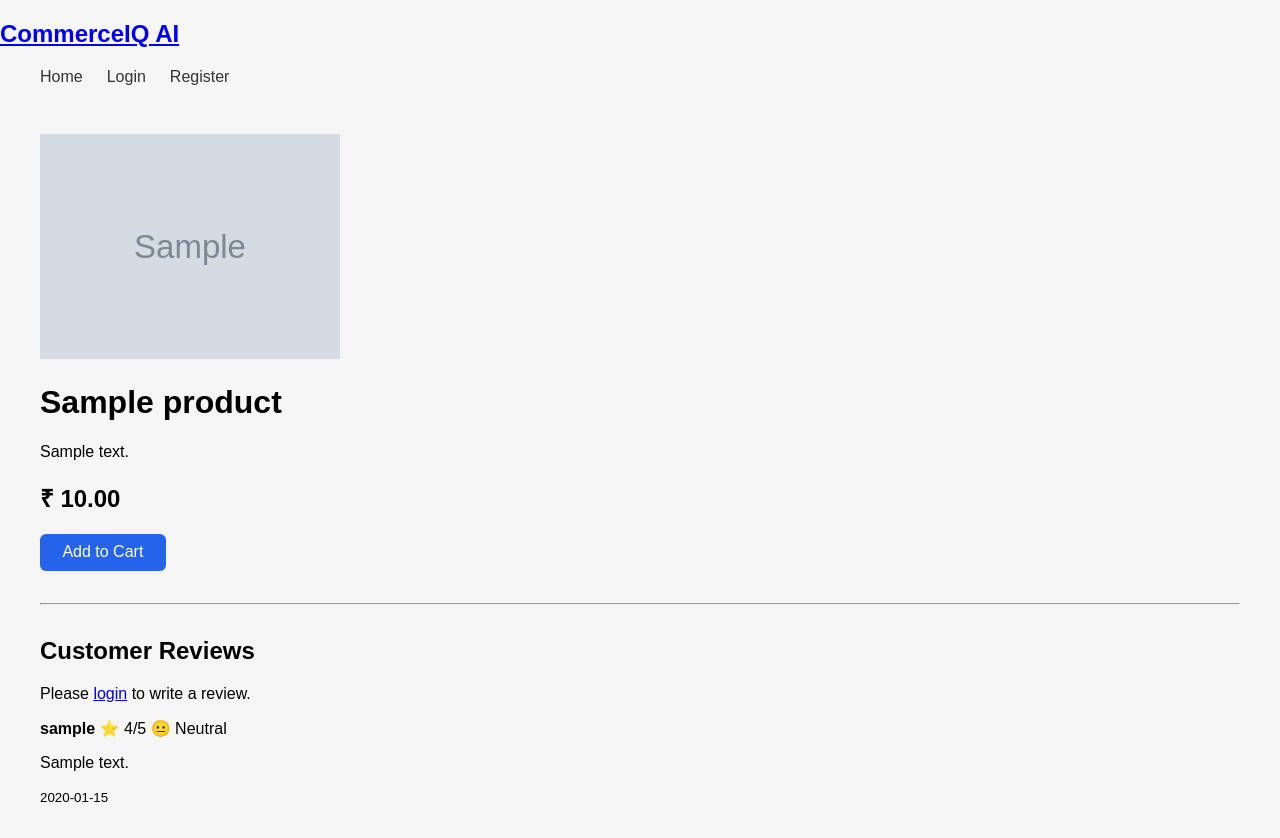
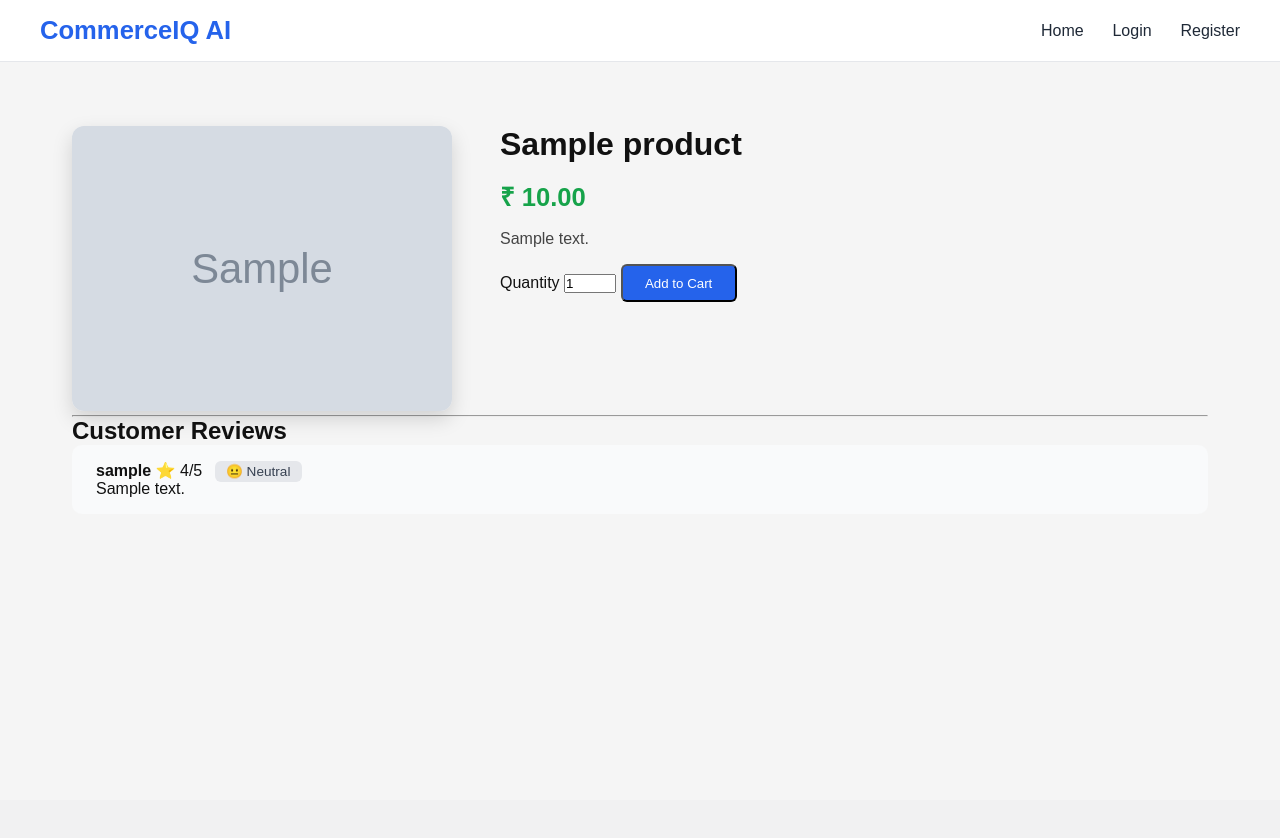
Before and after one commit to NIRAV-DON/CommerceIQ-AI, a Flask app: page /product/1 in a window 1280 px wide. After the commit the page ends 497 px from the top, so only its background shows below. Run offline with Flask 3, Linux system fonts and the light colour scheme; tables that the repository leaves empty hold one stand-in row (values such as "Sample post"); grey boxes marked "Sample" are stand-in pictures.

Commit message:
comlete sdp-2 for yesterday

```diff
--- a/app/routes.py
+++ b/app/routes.py
@@ -81,14 +81,18 @@ def product(product_id):
     reviews = Review.query.filter_by(product_id=product.product_id).order_by(Review.created_at.desc()).all()
     return render_template('product_detail.html', title=product.name, product=product, form=form, reviews=reviews)
 
-@main.route("/add_to_cart/<int:product_id>")
+@main.route("/add_to_cart/<int:product_id>", methods=['POST'])
 @login_required
 def add_to_cart(product_id):
+    quantity = int(request.form.get('quantity', 1))
+
     cart = session.get('cart', {})
-    cart[str(product_id)] = cart.get(str(product_id), 0) + 1
+    cart[str(product_id)] = cart.get(str(product_id), 0) + quantity
     session['cart'] = cart
+
     flash('Product added to cart!', 'success')
-    return redirect(request.referrer or url_for('main.home'))
+    return redirect(url_for('main.cart'))
+
 
 @main.route("/cart")
 @login_required
--- a/app/static/css/style.css
+++ b/app/static/css/style.css
@@ -1,54 +1,102 @@
-body {
+/* =====================================================
+   GLOBAL RESET & BASE
+   ===================================================== */
+* {
     margin: 0;
+    padding: 0;
+    box-sizing: border-box;
     font-family: Arial, sans-serif;
-    background: #f5f5f5;
 }
 
+body {
+    background: #f5f5f5;
+    color: #111;
+}
+
+
+/* =====================================================
+   NAVBAR
+   ===================================================== */
 /* NAVBAR */
 .navbar {
-    background: white;
-    padding: 1rem 2rem;
+    background: #ffffff;
+    padding: 1rem 2.5rem;
     display: flex;
     justify-content: space-between;
     align-items: center;
-    border-bottom: 1px solid #ddd;
+    border-bottom: 1px solid #e5e7eb;
 }
 
-.logo {
+.logo a {
+    font-size: 1.6rem;
     font-weight: bold;
-    font-size: 1.4rem;
+    color: #2563eb;
+    text-decoration: none;
 }
 
 .nav-links {
     list-style: none;
     display: flex;
-    gap: 1.5rem;
+    align-items: center;
+    gap: 1.8rem;
+    margin: 0;
+    padding: 0;
+}
+
+.nav-links li {
+    display: inline-block;
 }
 
 .nav-links a {
     text-decoration: none;
-    color: #333;
+    color: #1f2937;
+    font-weight: 500;
 }
 
-/* MAIN */
+.nav-links a:hover {
+    color: #2563eb;
+}
+
+/* CART COUNT */
+.cart-count {
+    background: #ef4444;
+    color: white;
+    font-size: 0.75rem;
+    padding: 2px 6px;
+    border-radius: 50%;
+    margin-left: 4px;
+}
+
+
+/* =====================================================
+   MAIN LAYOUT
+   ===================================================== */
 .main {
     padding: 2rem;
 }
 
-/* FLASH */
-.flash-container {
-    padding: 1rem 2rem;
-}
-
-.flash.success { color: green; }
-.flash.danger { color: red; }
-.flash.info { color: blue; }
 .container {
     max-width: 1200px;
     margin: auto;
     padding: 2rem;
 }
 
+
+/* =====================================================
+   FLASH MESSAGES
+   ===================================================== */
+.flash-container {
+    padding: 1rem 2rem;
+}
+
+.flash.success { color: green; }
+.flash.danger  { color: red; }
+.flash.info    { color: blue; }
+
+
+/* =====================================================
+   HOME – PRODUCT GRID
+   ===================================================== */
 .product-grid {
     display: grid;
     grid-template-columns: repeat(auto-fit, minmax(280px, 1fr));
@@ -61,6 +109,11 @@ body {
     border-radius: 12px;
     box-shadow: 0 8px 20px rgba(0,0,0,0.1);
     text-align: center;
+    transition: transform 0.3s ease;
+}
+
+.product-card:hover {
+    transform: translateY(-5px);
 }
 
 .product-card img {
@@ -71,11 +124,15 @@ body {
 }
 
 .price {
-    color: green;
+    color: #16a34a;
     font-weight: bold;
     margin: 0.5rem 0;
 }
 
+
+/* =====================================================
+   BUTTONS
+   ===================================================== */
 .btn {
     display: inline-block;
     padding: 0.6rem 1.4rem;
@@ -83,18 +140,108 @@ body {
     color: white;
     border-radius: 6px;
     text-decoration: none;
+    cursor: pointer;
 }
+
 .btn:hover {
     background: #1e40af;
 }
-.cart-count {
-    background: #ef4444;
-    color: white;
-    font-size: 0.75rem;
-    padding: 2px 6px;
-    border-radius: 50%;
-    margin-left: 5px;
+
+
+/* =====================================================
+   PRODUCT DETAIL PAGE
+   ===================================================== */
+.product-detail {
+    display: flex;
+    gap: 3rem;
+    margin-top: 2rem;
 }
+
+.product-left img {
+    width: 380px;
+    border-radius: 12px;
+    box-shadow: 0 8px 20px rgba(0,0,0,0.15);
+}
+
+.product-right h1 {
+    font-size: 2rem;
+    margin-bottom: 1rem;
+}
+
+.product-right .price {
+    font-size: 1.6rem;
+    color: #16a34a;
+    font-weight: bold;
+}
+
+.product-right .desc {
+    margin: 1rem 0;
+    color: #444;
+}
+
+
+/* =====================================================
+   QUANTITY SELECTOR (AMAZON STYLE BASIC)
+   ===================================================== */
+.quantity-box {
+    display: flex;
+    align-items: center;
+    gap: 0.6rem;
+    margin: 1rem 0;
+}
+
+.quantity-box input {
+    width: 70px;
+    padding: 0.4rem;
+    text-align: center;
+    font-size: 1rem;
+}
+
+
+/* =====================================================
+   REVIEWS SECTION
+   ===================================================== */
+.reviews-section {
+    margin-top: 3rem;
+}
+
+.review-card {
+    background: #f9fafb;
+    padding: 1rem 1.5rem;
+    border-radius: 10px;
+    margin-bottom: 1rem;
+}
+
+
+/* =====================================================
+   SENTIMENT TAGS (AI FEATURE 🔥)
+   ===================================================== */
+.sentiment {
+    padding: 0.2rem 0.7rem;
+    border-radius: 6px;
+    font-size: 0.85rem;
+    margin-left: 0.5rem;
+}
+
+.sentiment.positive {
+    background: #dcfce7;
+    color: #166534;
+}
+
+.sentiment.negative {
+    background: #fee2e2;
+    color: #991b1b;
+}
+
+.sentiment.neutral {
+    background: #e5e7eb;
+    color: #374151;
+}
+
+
+/* =====================================================
+   FOOTER
+   ===================================================== */
 .footer {
     background: #111827;
     color: white;
@@ -102,19 +249,17 @@ body {
     padding: 1rem 0;
     margin-top: 2rem;
 }
-.product-detail {
-    display: flex;
-    gap: 2rem;
+
+
+/* =====================================================
+   RESPONSIVE
+   ===================================================== */
+@media (max-width: 768px) {
+    .product-detail {
+        flex-direction: column;
+    }
+
+    .product-left img {
+        width: 100%;
+    }
 }
-
-.product-detail img {
-    width: 400px;
-    border-radius: 12px;
-}
-
-.product-info {
-    max-width: 500px;
-}
-.product-info h2 {
-    margin-top: 0;
-}
--- a/app/templates/cart.html
+++ b/app/templates/cart.html
@@ -18,7 +18,11 @@
         <td>{{ item.quantity }}</td>
         <td>₹ {{ item.item_total }}</td>
         <td>
-            <a href="{{ url_for('main.remove_from_cart', product_id=item.product.product_id) }}">Remove</a>
+        <a href="{{ url_for('main.remove_from_cart', product_id=item.product.product_id) }}"
+   class="cart-remove"
+   title="Remove item">
+   ❌
+        </a>
         </td>
     </tr>
     {% endfor %}
--- a/app/templates/layout.html
+++ b/app/templates/layout.html
@@ -6,10 +6,11 @@
     <link rel="stylesheet" href="{{ url_for('static', filename='css/style.css') }}">
 </head>
 <body>
-<nav>
-    <h1><a href="{{ url_for('main.home') }}">CommerceIQ AI</a></h1>
 
-</nav>
+<nav class="navbar">
+    <div class="logo">
+        <a href="{{ url_for('main.home') }}">CommerceIQ AI</a>
+    </div>
 
     <ul class="nav-links">
         <li><a href="{{ url_for('main.home') }}">Home</a></li>
@@ -17,15 +18,16 @@
         {% if current_user.is_authenticated %}
             <li>
                 <a href="{{ url_for('main.cart') }}">
-                🛒 Cart
+                    Cart
                     {% if session.get('cart') %}
-                    ({{ session['cart']|length }})
+                        <span class="cart-count">{{ session['cart']|length }}</span>
                     {% endif %}
                 </a>
             </li>
 
             {% if current_user.role == 'admin' %}
-            <li><a href="{{ url_for('main.admin_dashboard') }}">Admin</a></li>
+                <li><a href="{{ url_for('main.admin_dashboard') }}">Admin Dashboard</a></li>
+                <li><a href="{{ url_for('main.add_product') }}">Add Product</a></li>
             {% endif %}
 
             <li><a href="{{ url_for('main.logout') }}">Logout</a></li>
@@ -34,6 +36,8 @@
             <li><a href="{{ url_for('main.register') }}">Register</a></li>
         {% endif %}
     </ul>
+</nav>
+
 
 
 
--- a/app/templates/product_detail.html
+++ b/app/templates/product_detail.html
@@ -1,32 +1,30 @@
 {% extends "layout.html" %}
 {% block content %}
 
-<div class="product-detail-container">
-    <img src="{{ product.image_url or url_for('static', filename='img/no-image.png') }}" width="300">
+<div class="product-detail">
+    <div class="product-left">
+        <img src="{{ product.image_url or url_for('static', filename='img/no-image.png') }}" alt="{{ product.name }}">
+    </div>
 
-    <h1>{{ product.name }}</h1>
-    <p>{{ product.description }}</p>
-    <h2>₹ {{ product.price }}</h2>
+    <div class="product-right">
+        <h1>{{ product.name }}</h1>
+        <p class="price">₹ {{ product.price }}</p>
+        <p class="desc">{{ product.description }}</p>
 
-    <a href="{{ url_for('main.add_to_cart', product_id=product.product_id) }}" class="btn">
-        Add to Cart
-    </a>
+        <form method="POST" action="{{ url_for('main.add_to_cart', product_id=product.product_id) }}">
+            <label>Quantity</label>
+            <input type="number" name="quantity" value="1" min="1" max="10">
+
+            <button type="submit" class="btn">
+                Add to Cart
+            </button>
+        </form>
+    </div>
 </div>
 
-<hr style="margin:2rem 0;">
+<hr>
 
 <h2>Customer Reviews</h2>
-
-{% if current_user.is_authenticated %}
-<form method="POST">
-    {{ form.hidden_tag() }}
-    {{ form.rating.label }} {{ form.rating() }} <br>
-    {{ form.comment.label }} {{ form.comment() }} <br>
-    {{ form.submit(class="btn") }}
-</form>
-{% else %}
-<p>Please <a href="{{ url_for('main.login') }}">login</a> to write a review.</p>
-{% endif %}
 
 {% if reviews %}
     {% for review in reviews %}
@@ -43,7 +41,6 @@
             {% endif %}
 
             <p>{{ review.comment }}</p>
-            <small>{{ review.created_at.strftime('%Y-%m-%d') }}</small>
         </div>
     {% endfor %}
 {% else %}
```
Lines whose indentation alone changed are shown as unchanged.
